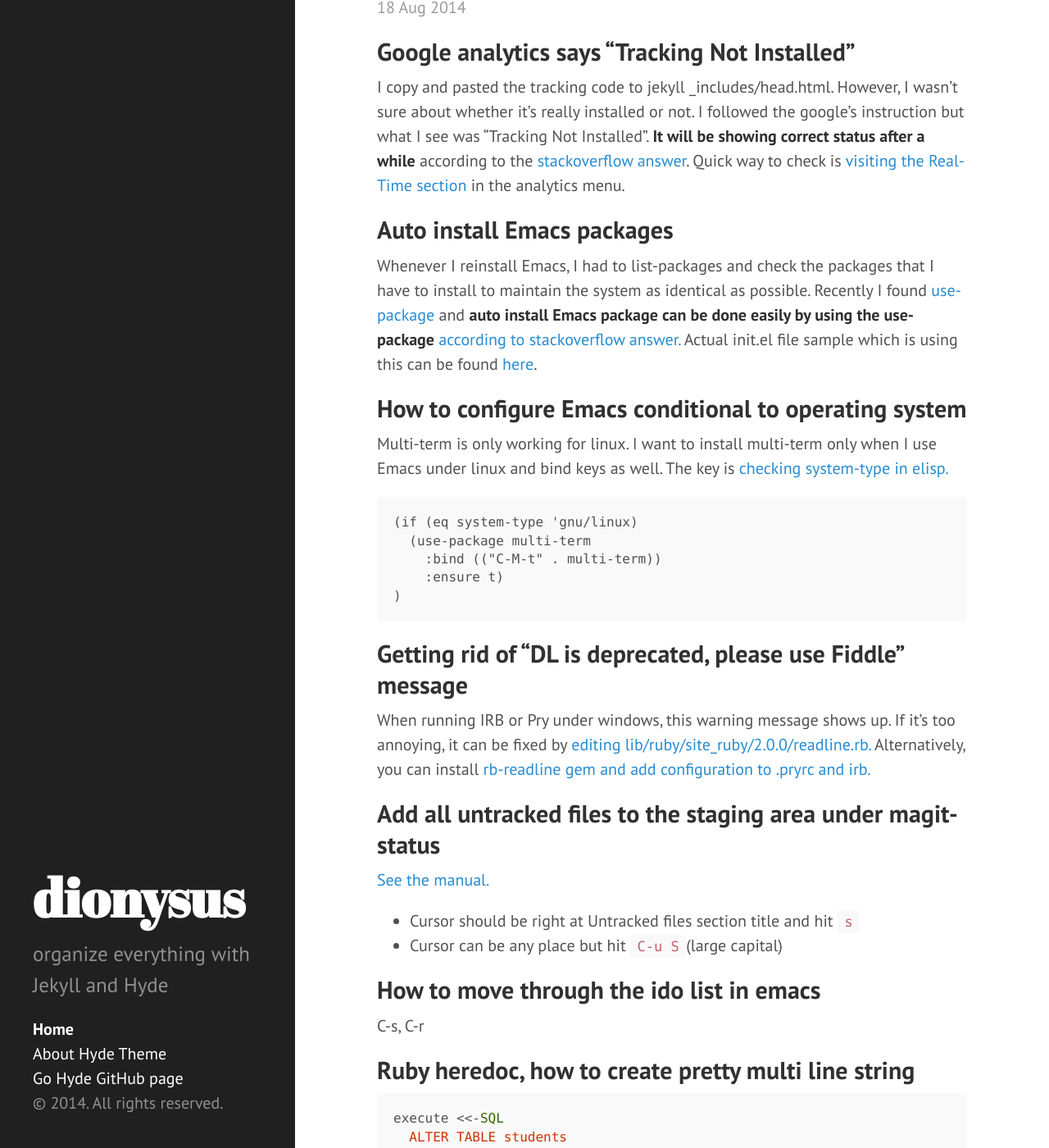
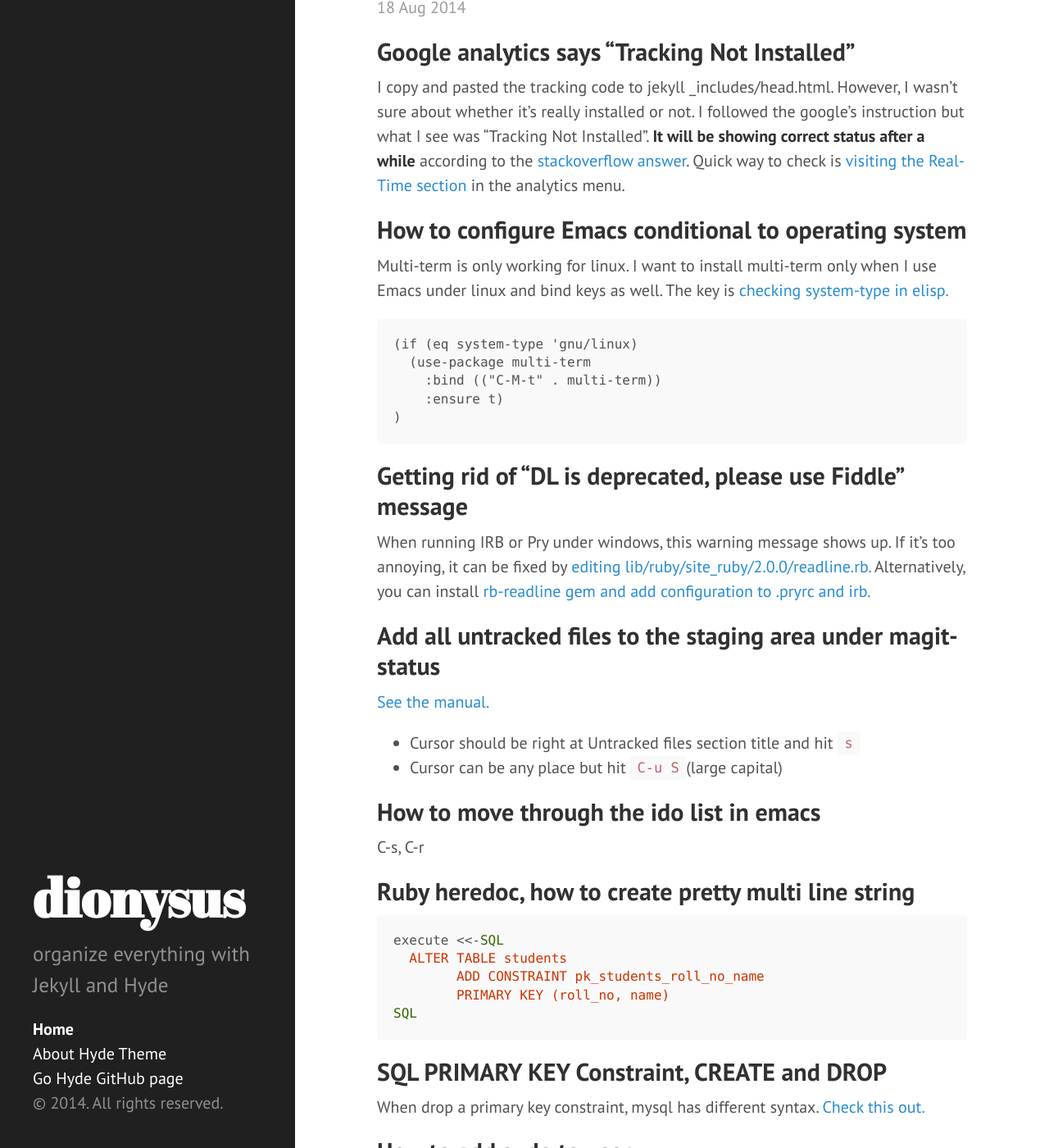
Before and after one commit to iamdionysus/iamdionysus.github.io, a Jekyll site: the page built from index.html, in a window 1280 px wide and 1400 px high, scrolled down 7811 px. Shown: the whole window at 82% size. Built offline with Jekyll 4.4.1, drawn with Linux system fonts in a browser that asks for light colours; Markdown is read by kramdown in place of the engine named in the settings; the list of posts is cut into pages by our own code; part of the change alters nothing that is shown; some of the changed text lies outside the part shown.

Commit message:
remove use-package frmo tips

````diff
--- a/_posts/2014-08-18-everyday-tips.md
+++ b/_posts/2014-08-18-everyday-tips.md
@@ -5,9 +5,6 @@ title: Tips from everyday encounter
 
 ## Google analytics says "Tracking Not Installed"
 I copy and pasted the tracking code to jekyll _includes/head.html. However, I wasn't sure about whether it's really installed or not. I followed the google's instruction but what I see was "Tracking Not Installed". **It will be showing correct status after a while** according to the [stackoverflow answer](http://stackoverflow.com/questions/16952379/google-analytics-says-tracking-not-installed-but-i-see-it-working). Quick way to check is [visiting the Real-Time section](https://support.google.com/analytics/answer/1638635?hl=en) in the analytics menu.
-
-## Auto install Emacs packages
-Whenever I reinstall Emacs, I had to list-packages and check the packages that I have to install to maintain the system as identical as possible. Recently I found [use-package](https://github.com/jwiegley/use-package) and **auto install Emacs package can be done easily by using the use-package** [according to stackoverflow answer.](http://stackoverflow.com/questions/21064916/auto-install-emacs-packages-with-melpa/21342883#21342883) Actual init.el file sample which is using this can be found [here](https://github.com/jordonbiondo/.emacs.d/blob/master/init.el).
 
 
 ## How to configure Emacs conditional to operating system
@@ -46,3 +43,13 @@ SQL
 
 ## SQL PRIMARY KEY Constraint, CREATE and DROP
 When drop a primary key constraint, mysql has different syntax. [Check this out.](http://www.w3schools.com/sql/sql_primarykey.asp)
+
+
+## How to add sudo to user
+Run `sudo visudo` and edit the file.
+
+```
+# User privilege specification
+root      ALL=(ALL:ALL) ALL
+username  ALL=(ALL:ALL) ALL
+```
````
